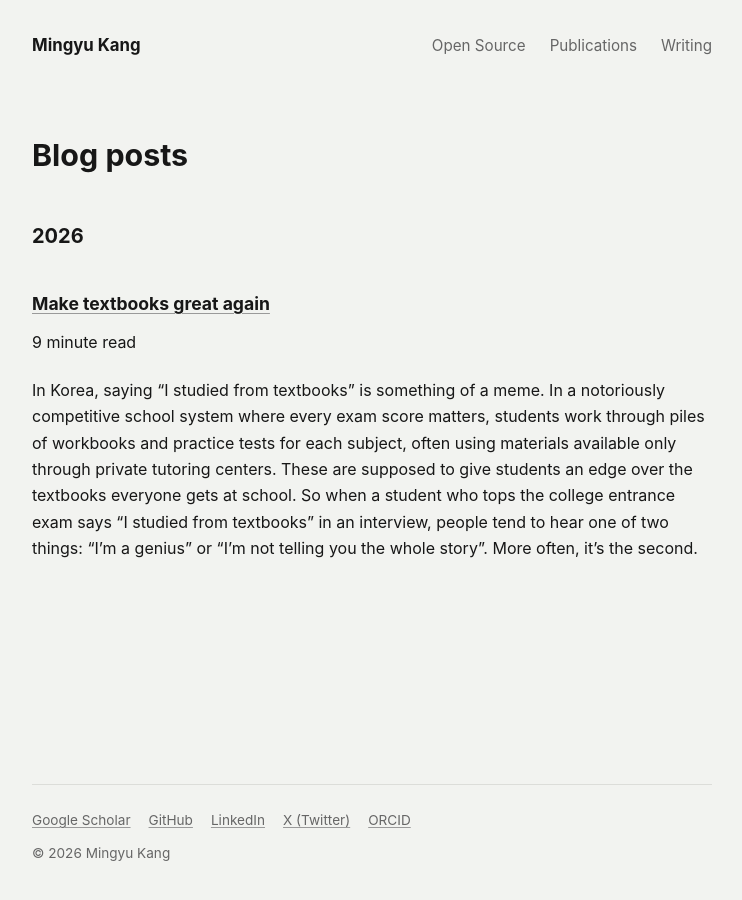
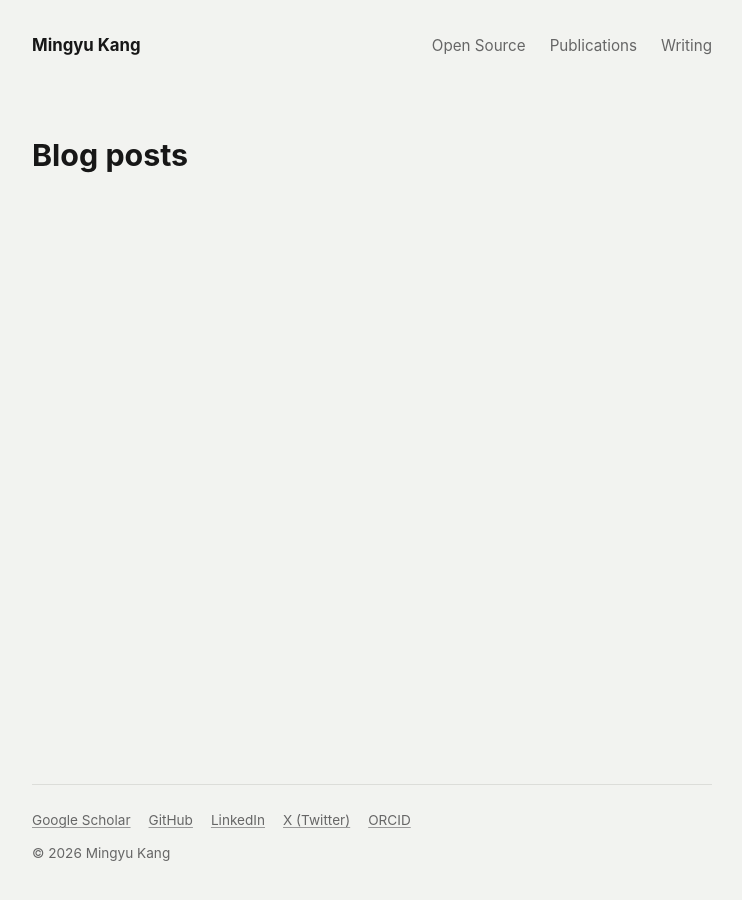
Before and after one commit to mkangquantum/mkangquantum.github.io, a Jekyll site: the page built from _pages/year-archive.html, in a window 1280 px wide. Shown: the whole page, without its empty margins (268-1010 px from the left). Built offline with Jekyll 4.4.1, drawn with Linux system fonts in a browser that asks for light colours.

Commit message:
main page

```diff
--- a/_posts/2026-09-09-reading_list.md
+++ /dev/null
@@ -1,160 +0,0 @@
----
-title: "Make textbooks great again"
-date: 2026-09-09
-permalink: /writing/reading-list/
-published: true
-tags:
-  - Reading
----
-
-In Korea, saying "I studied from textbooks" is something of a meme. In a notoriously competitive school system where every exam score matters, students work through piles of workbooks and practice tests for each subject, often using materials available only through private tutoring centers. These are supposed to give students an edge over the textbooks everyone gets at school. So when a student who tops the college entrance exam says "I studied from textbooks" in an interview, people tend to hear one of two things: "I'm a genius" or "I'm not telling you the whole story". More often, it's the second.
-
-I can imagine a near AI-powered future where "I studied from textbooks" becomes a clear sign of genius. One pessimistic possibility is that our brains will be so fried by instant chatbot responses that working through a textbook will become extremely challenging. Another is that the world will move so fast that students will either be too busy catching up or give up early on, leaving little time or energy to digest established knowledge.
-
-It's a hard time to be a junior researcher in the AI era. Producing research that stands out amid a flood of results generated by prompts like *You can do it, bro* is daunting, to say the least. Perhaps ironically, the best move in such a fast-paced landscape might be to slow down and build a solid foundation. Actually reading textbooks and appreciating ideas from half a century ago might just be the sign of genius that gives you an edge.
-
-I'm not being anti-AI here. I'm a huge fan of how AI is enabling unpredecedented research, and I'm deeply committed to being part of that transformation. I see this as a *yin and yang* situation: those who master both the discipline of internalizing fundamental knowledge and the skill of making AI-pilled progress can do great research. The two are not opposite; they are complementary, interconnected, and interdependent.
-
-In hopes of *making textbooks great again*, I'm sharing a list of my favorite textbooks I read from 2016 to 2026. Obviously, I only read a few chapters from the more advanced textbooks to apply to my own research. For those of you with a better list, it would be great if this post inspires you to share your own reading list. Click the triangle for my thoughts on the book.
-
-Even now, when AI models seem to have digested every textbook out there, the legacy of these books lives on when we take the time to understand their ideas. Only then will our orchestration of knowledge production be firmly grounded in a deep understanding of first principles. And if you ask me, textbooks are best read in print, with a pencil in hand.
-
-<div style="height: 1em;"></div>
-
-### General
-
-<div class="reading-list">
-    <details class="reading-list__comment">
-      <summary>
-        <span>Michael A. Nielsen and Isaac L. Chuang. <cite><a href="https://www.cambridge.org/highereducation/books/quantum-computation-and-quantum-information/01E10196D0A682A6AEFFEA52D53BE9AE">Quantum Computation and Quantum Information</a></cite>.</span>
-      </summary>
-      <!-- TODO: Replace the placeholder below with your brief comment. -->
-      <p>The GOAT textbook that needs no introduction. I highly recommend reading it from cover to cover if you want to do quantum research. Anything fundamental in quantum science (the Solovay–Kitaev theorem, Shor's algorithm, quantum error correction, and so much more...) is best explained in this book. Undergraduates should be legally banned from doing quantum research if they haven't gone through Chapter 4.</p>
-    </details>
-    <details class="reading-list__comment">
-      <summary>
-        <span>David J. Griffiths. <cite><a href="https://books.google.com/books/about/Introduction_to_Quantum_Mechanics.html?id=0h-nDAAAQBAJ">Introduction to Quantum Mechanics</a></cite> (2nd ed.).</span>
-      </summary>
-      <!-- TODO: Replace the placeholder below with your brief comment. -->
-      <p>I'm not sure if this is still a thing, but when I was an undergrad, physics nerds used to quarrel over which quantum mechanics textbook was best - Shankar, Ballentine, Sakurai, and so on. I'm team Griffiths - this book is about as friendly as it gets for confused undergraduates. Even so, it keeps a firm grip on advanced topics like atomic physics, WKB theory, Berry phase, and scattering.</p>
-    </details>
-    <details class="reading-list__comment">
-      <summary>
-        <span>L. D. Landau and E. M. Lifshitz. <cite><a href="https://shop.elsevier.com/books/mechanics/landau/978-0-08-050347-9">Mechanics</a></cite>.</span>
-      </summary>
-      <!-- TODO: Replace the placeholder below with your brief comment. -->
-      <p>The first 20 pages are the most compact account of the classical laws of physics. They aren't meant to be understood on the first pass, but that's why it is rewarding to grasp them after several reads over a few months. I also think Chapter 7 offers great insight for those who wonder how Heisenberg might have arrived at his formulation of quantum mechanics.</p>
-    </details>
-    <details class="reading-list__comment">
-      <summary>
-        <span>L. D. Landau and E. M. Lifshitz. <cite><a href="https://shop.elsevier.com/books/course-of-theoretical-physics/landau/978-0-08-023039-9">Statistical Physics, Part 1</a></cite>.</span>
-      </summary>
-      <!-- TODO: Replace the placeholder below with your brief comment. -->
-      <p>The thing about Landau &amp; Lifshitz textbooks (although I've only managed to read these two) is that they take great care to be precise about first principles. It's like travelling back to the origins of ideas like phase space and entropy that you usually take for granted. The first 30 pages lay out the foundations of the laws of macroscopic systems without sweeping anything under the rug.</p>
-    </details>
-</div>
-
-<div style="height: 1em;"></div>
-
-### Atomic physics & open quantum systems
-
-<div class="reading-list">
-    <details class="reading-list__comment">
-      <summary>
-        <span>Claude Cohen-Tannoudji, Jacques Dupont-Roc, and Gilbert Grynberg. <cite><a href="https://doi.org/10.1002/9783527617197">Atom–Photon Interactions: Basic Processes and Applications</a></cite>.</span>
-      </summary>
-      <!-- TODO: Replace the placeholder below with your brief comment. -->
-      <p>This book is an encyclopedia of atomic transitions. It is humbling to think of how such deep theoretical work has sustained the marvels that atomic physics experiments give today. And this is only one of the many textbooks from Cohen-Tannoudji! Someone <a href="https://www.youtube.com/watch?v=St_3LlBcva8">thinks he's satanic</a> though.</p>
-    </details>
-    <details class="reading-list__comment">
-      <summary>
-        <span>Heinz-Peter Breuer and Francesco Petruccione. <cite><a href="https://academic.oup.com/book/27757">The Theory of Open Quantum Systems</a></cite>.</span>
-      </summary>
-      <!-- TODO: Replace the placeholder below with your brief comment. -->
-      <p>One of the struggles with math-y textbooks is getting stuck between one equation and the next because either there's an error or the authors skipped an important step they deemed trivial. This book had none of those issues and really delivered on physical and mathematical intuition. It's a pleasant experience to study the Born–Markov approximation in Chapter 3 and then move beyond it in Chapter 9.</p>
-    </details>
-    <details class="reading-list__comment">
-      <summary>
-        <span>Crispin Gardiner and Peter Zoller. <cite><a href="https://link.springer.com/book/9783540223016">Quantum Noise: A Handbook of Markovian and Non-Markovian Quantum Stochastic Methods with Applications to Quantum Optics</a></cite>.</span>
-      </summary>
-      <!-- TODO: Replace the placeholder below with your brief comment. -->
-      <p>It's amusing that Breuer and Petruccione's book only briefly covers the quantum Langevin equation and doesn't touch on input-output theory, while this one introduces both right at the start of the technical discussion (Chapter 3). In my opinion, this book speaks more directly to experimentalists, which is great for theorists too!</p>
-    </details>
-</div>
-
-<div style="height: 1em;"></div>
-
-### Quantum error correction (QEC)
-
-<div class="reading-list">
-    <details class="reading-list__comment">
-      <summary>
-        <span>Dan Browne. <cite><a href="https://sites.google.com/site/danbrowneucl/lectures-on-topological-codes-and-quantum-computation">Lectures on Topological Codes and Quantum Computation</a></cite> (lecture notes).</span>
-      </summary>
-      <!-- TODO: Replace the placeholder below with your brief comment. -->
-      <p>Life is short. Quantum computing is already too much. When am I supposed to learn topology? Fortunately, these lecture notes help you understand why scary terms like homology and chain complexes appear so often in QEC research. The fundamental idea that encoding quantum information in topology can protect it from noise is just beautiful, and it also underlies today's state-of-the-art QEC demonstrations.</p>
-    </details>
-    <details class="reading-list__comment">
-      <summary>
-        <span>Daniel Gottesman. <cite><a href="https://www.cs.umd.edu/~dgottesm/QECCbook-2026.pdf">Surviving as a Quantum Computer in a Classical World</a></cite> (2026 draft, PDF).</span>
-      </summary>
-      <!-- TODO: Replace the placeholder below with your brief comment. -->
-      <p>Syndrome extraction for arbitrary CSS codes ({Shor, Steane, Knill}-style EC) is clearly important but rarely gets the spotlight in QEC theory. Chapter 12 gives the cleanest explanation I've seen of the three styles of error correction, all in one place. If you want to learn about the rigorous mathematical theory of fault tolerance, this is a great book to have around. Start with Chapter 10 to get to know r-filters and gadgets - you'll be seeing a lot of them.</p>
-    </details>
-</div>
-
-<div style="height: 1em;"></div>
-
-### Quantum chemistry
-
-<div class="reading-list">
-    <details class="reading-list__comment">
-      <summary>
-        <span>Attila Szabo and Neil S. Ostlund. <cite><a href="https://store.doverpublications.com/products/9780486691862">Modern Quantum Chemistry: Introduction to Advanced Electronic Structure Theory</a></cite>.</span>
-      </summary>
-      <!-- TODO: Replace the placeholder below with your brief comment. -->
-      <p>An absolute must-read for quantum chemistry. I felt like the authors already knew exactly where I'd get confused and wrote the textbook to give me room to think for myself without getting unnecessarily lost. The notation is carefully chosen, and the explanations are insightful. The problems are also worth solving, especially because there's a very nice <a href="https://github.com/jeanwsr/S-O-MQC-HW">solution set</a>.</p>
-    </details>
-    <details class="reading-list__comment">
-      <summary>
-        <span>Abraham Nitzan. <cite><a href="https://www.tau.ac.il/~nitzan/book.html">Chemical Dynamics in Condensed Phases: Relaxation, Transfer, and Reactions in Condensed Molecular Systems</a></cite>.</span>
-      </summary>
-      <!-- TODO: Replace the placeholder below with your brief comment. -->
-      <p>Electronic structure theory is cool, but if we're talking about chemistry, what about the solvent? This textbook covers the theory of chemical reactions in a realistic setting, where molecules vibrate while surrounded by a condensed-phase environment (solid or liquid). It was the only place where I could find insightful discussions on the effects of vibrational dephasing.</p>
-    </details>
-</div>
-
-<div style="height: 1em;"></div>
-
-### Others
-
-<div class="reading-list">
-    <details class="reading-list__comment">
-      <summary>
-        <span>Anthony Zee. <cite><a href="https://press.princeton.edu/books/hardcover/9780691140346/quantum-field-theory-in-a-nutshell">Quantum Field Theory in a Nutshell</a></cite>.</span>
-      </summary>
-      <!-- TODO: Replace the placeholder below with your brief comment. -->
-      <p>This book is well known for offering the clearest explanation of Feynman's path integral. Unlike more standard textbooks such as <a href="https://www.cambridge.org/highereducation/books/quantum-field-theory-and-the-standard-model/A4CD66B998F2C696DCC75B984A7D5799">Schwartz</a> (which is also amazing) that start by defining field operators, this one goes straight into action. Highly recommended for anyone who wants to understand Feynman diagrams just by reading the first chapter.</p>
-    </details>
-    <details class="reading-list__comment">
-      <summary>
-        <span>Steven M. Girvin and Kun Yang. <cite><a href="https://www.cambridge.org/highereducation/books/modern-condensed-matter-physics/F0A27AC5DEA8A40EA6EA5D727ED8B14E">Modern Condensed Matter Physics</a></cite>.</span>
-      </summary>
-      <!-- TODO: Replace the placeholder below with your brief comment. -->
-      <p>I picked up this textbook in hopes of understanding the fractional quantum Hall effect (FQHE). Many would agree that FQHE has all the qualities of a beautiful theory: it offers an unexpected explanation for exotic behavior in nature that shows up so cleanly in experiments. With this textbook in hand, I'm confident that I can pretend to understand it. Perhaps adding it to this list will get me to read the other chapters one day too.</p>
-    </details>
-    <details class="reading-list__comment">
-      <summary>
-        <span>Jakob Schwichtenberg. <cite><a href="https://link.springer.com/book/10.1007/978-3-319-66631-0">Physics from Symmetry</a></cite>.</span>
-      </summary>
-      <!-- TODO: Replace the placeholder below with your brief comment. -->
-      <p>Lie algebras are so important in physics, but they're often crammed into a single lecture, which makes them hard to internalize. Sitting down with Chapter 3 of this book helps. If Lie groups, generators, and algebras make your head spin, this book will at least help you describe the rotation in the standard representation of SO(3). The side-by-side notes in the wide margins are very helpful.</p>
-    </details>
-    <details class="reading-list__comment">
-      <summary>
-        <span>G. W. Stewart and Ji-guang Sun. <cite><a href="https://shop.elsevier.com/books/matrix-perturbation-theory/stewart/978-0-08-092613-1">Matrix Perturbation Theory</a></cite>.</span>
-      </summary>
-      <!-- TODO: Replace the placeholder below with your brief comment. -->
-      <p>The newest addition to my textbook collection. I picked this up for my <a href="https://arxiv.org/abs/2608.12830">latest paper</a> - I needed to understand how errors in matrix elements translate into errors in eigenvalues in a generalized eigenvalue problem. Along the way, I learned a lot of fundamental concepts like QR decomposition and Gershgorin theory. And this is exactly the kind of detour you can enjoy only by reading textbooks!</p>
-    </details>
-</div>
```
Also changed, not shown: _pages/about.md (+2 -0 lines).
